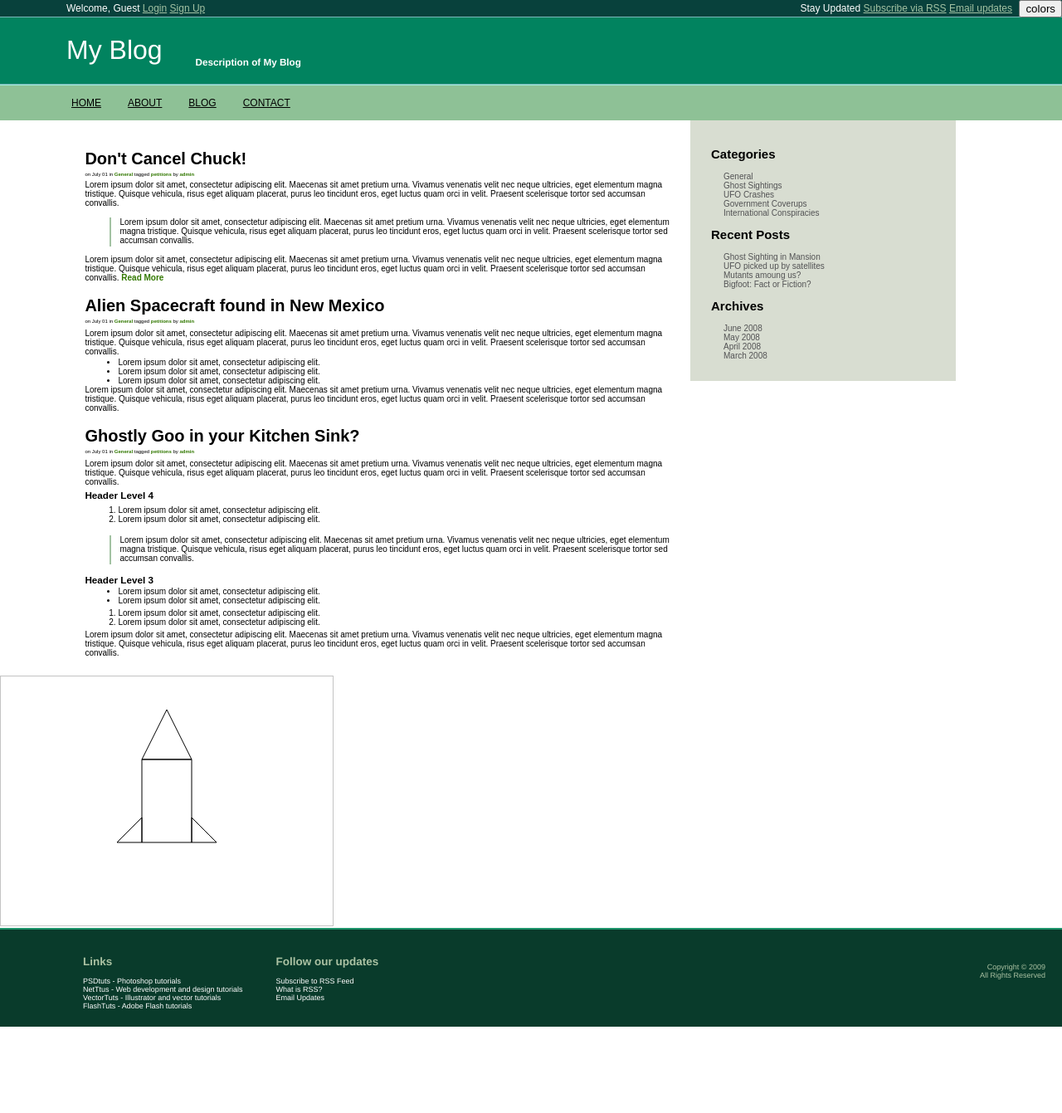
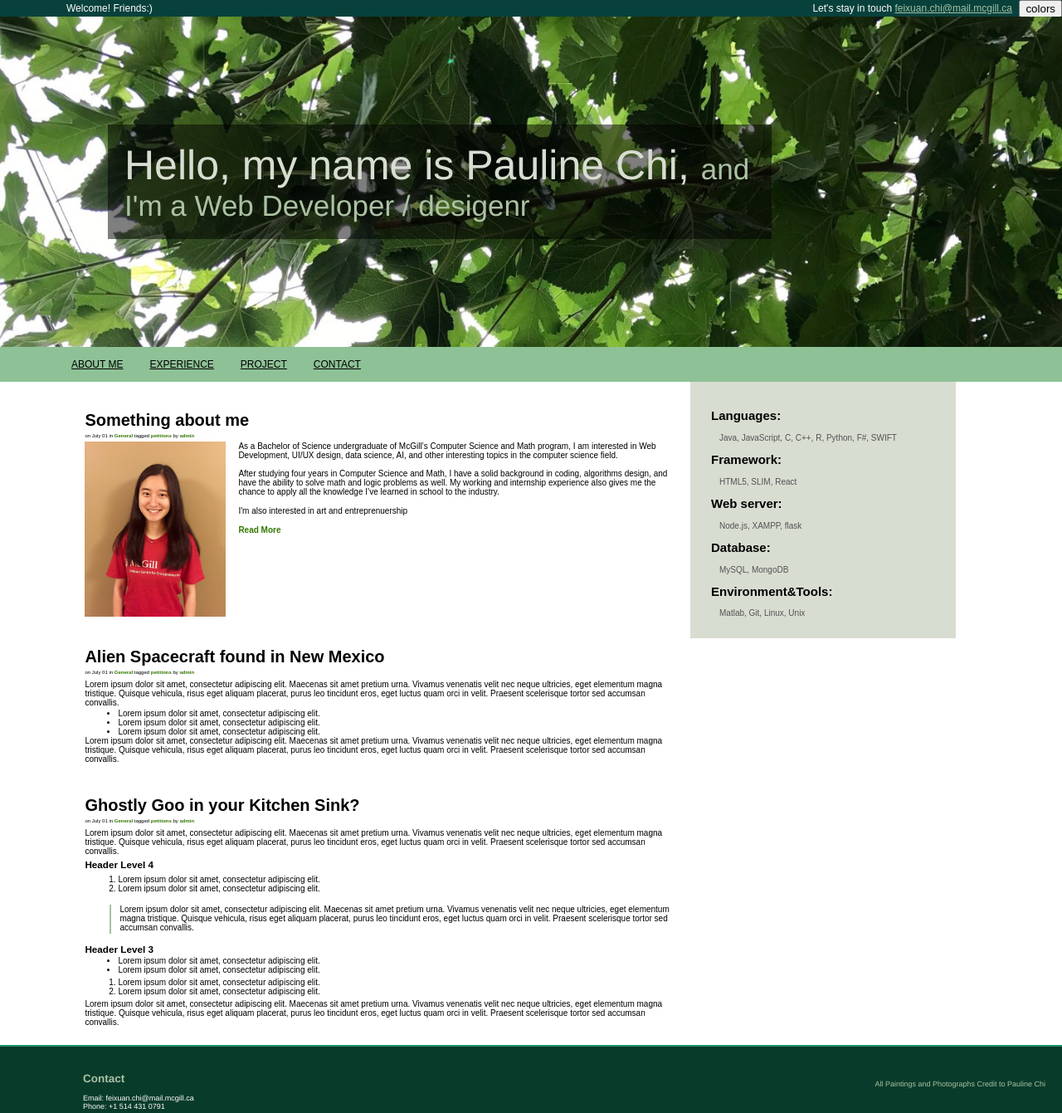
Before and after one commit to paulinechi/paulinechi.github.io, a plain HTML site: page index.html in a window 1280 px wide. Shown: the whole page at 83% size. Before the commit the page ends 1237 px from the top, so only its background shows below. Drawn offline with Linux system fonts and the light colour scheme.

Commit message:
redo personal website, changed basic features and bg pic

```diff
--- a/index.html
+++ b/index.html
@@ -1,91 +1,101 @@
 <!DOCTYPE html>
+<html>
 
-<html>
 <head>
-<title>Hello, my name is Pauline Chi. I'm a Web Developer / Designer </title>
+    <title>My Blog</title>
     <meta charset="utf-8">
     <meta name="viewport" content="width=device-width, intial-scale=1">
     <style>
-*{box-sizing: border-box}
+        * {
+            box-sizing: border-box
+        }
 
-body{
+        body {
             margin: 0;
-    font-size:62.5%;
+            font-size: 62.5%;
         }
 
         /* Style the header */
+
         .header {
-    background-color: #01835f;
-    padding: 80px;
+            padding: 130px;
+            background-image: url("personal_website_pictures/1761046444.jpg");
+            height: 100%;
             text-align: left;
             font-family: Helvetica;
-    overflow:hidden;
-    padding: 0;
-    border-bottom: 1px solid #7ab7b7;
-    position:relative;
+            overflow: hidden;
+            background-size: cover;
+            position: relative;
         }
 
-.header h1{
-    font-weight:normal;
-    font-size: xx-large;
-}
 
-.headerL {
-    float:left;
-    padding-left: 80px;
-    vertical-align:middle;
-}
+        .header .content {
 
-.headerR {
-    vertical-align:middle;
-    float:left;
-    padding-top:2.75%;
-    padding-left: 40px;
+            bottom: 20%;
+            background: rgba(0, 0, 0, 0.5);
+            /* Black background with transparency */
+            max-width: 800px;
+            padding: 20px;
+            margin-left: 0px;
+
+
         }
 
         .aboveHeader {
             background-color: #08413c;
-    text-align:center;
-    font-size:1.2em;
-    overflow:hidden;
-    font-family: arial,sans-serif;
-    border-bottom: 1px solid #7ab7b7;
-    padding-bottom:3px;
-    padding-top:3px;
+            text-align: center;
+            font-size: 1.2em;
+            overflow: hidden;
+            font-family: arial, sans-serif;
+            padding-bottom: 3px;
+            padding-top: 3px;
         }
 
-.aboHeaderL{
+        .aboHeaderL {
             float: left;
-    overflow:hidden;
+            overflow: hidden;
             padding-left: 80px;
         }
 
-.aboHeaderR{
+        .aboHeaderR {
             float: right;
-    padding-right:60px;
+            padding-right: 60px;
+        }
+
+        img {
+            float: left;
+
+        }
+
+        .para1 {
+
+            overflow: auto;
+
         }
 
 
         /* Style the top navigation bar */
+
         .topnav {
             overflow: hidden;
             background-color: #8ec196;
-        font-family: arial,sans-serif;
+            font-family: arial, sans-serif;
             padding-left: 70px;
-        font-size:1.2em;
-        border-top: 1px solid #9cebda;
+            font-size: 1.2em;
         }
 
         /* Style the topnav links */
+
         .topnav a {
             float: left;
             display: block;
-        color:#000000;
+            color: #000000;
             text-align: center;
             padding: 14px 16px;
         }
 
         /* Change color on hover */
+
         .topnav a:hover {
             background-color: #ddd;
             color: black;
@@ -93,86 +103,88 @@ body{
 
 
         /* Create 2 unequal columns that floats next to each other */
+
         /* Left column */
+
         .left {
             width: 65%;
-        float:left;
+            float: left;
             padding-left: 8%;
             padding-right: 1%;
-        font-family: arial,sans-serif;
-        font-size:x-small;
+            font-family: arial, sans-serif;
+            font-size: x-small;
             padding-top: 20px;
         }
+
         .right {
             width: 25%;
-        background-color:#d8ddd1;
+            background-color: #d8ddd1;
             float: left;
-        padding-right:5%;
-        font-family: arial,sans-serif;
-        font-weight:normal;
-        font-size:x-small;
+            padding-right: 5%;
+            font-family: arial, sans-serif;
+            font-weight: normal;
+            font-size: x-small;
             padding-left: 25px;
-        padding-bottom:25px;
+            padding-bottom: 25px;
             padding-top: 20px;
         }
-    header h1 {
-        color:#ffffff;
-    }
-    header h3 {
-    color:#ffffff;
+
+        .row h1 {
+            margin: 0;
+            padding-bottom: 4px;
+            padding-top: 15px;
         }
 
-    .row h1{
-        margin:0;
-        padding-bottom:4px;
-        padding-top:15px;
-    }
-    .row h3{
-        margin:0;
-        padding-bottom:2px;
-        padding-top:2px;
+        .row h3 {
+            margin: 0;
+            padding-bottom: 2px;
+            padding-top: 2px;
         }
 
-    .subti{
-        font-size:50%;
-        margin:0;
-        padding-bottom:4px;
+        .subti {
+            font-size: 50%;
+            margin: 0;
+            padding-bottom: 4px;
         }
-    .row p{
-        margin:0;
-        padding-bottom:2px;
+
+        .row p {
+            margin: 0;
+            padding-bottom: 2px;
         }
-    .row ol{
-        margin:0;
-        padding-top:4px;
-        padding-bottom:4px;
+
+        .row ol {
+            margin: 0;
+            padding-top: 4px;
+            padding-bottom: 4px;
         }
-    .row ul{
-        margin:0;
+
+        .row ul {
+            margin: 0;
         }
 
         /* Clear floats after the columns */
+
         .row:after {
             content: "";
             display: table;
             clear: both;
             padding-left: 80px;
-        padding-right:20px;
-        padding-bottom:20px;
+            padding-right: 20px;
+            padding-bottom: 20px;
         }
-    .left a{
+
+        .left a {
             color: #327800;
             font-weight: bold;
             text-decoration: none;
         }
 
-.right ul li a{
+        .right ul li a {
             text-decoration: none;
             color: #525254;
-
         }
 
-.footer ul li a{
+        .footer ul li a {
             text-decoration: none;
             color: #fff;
         }
@@ -180,140 +192,178 @@ body{
         ul.demo {
             list-style-type: none;
             margin: 0;
-        padding-left: 15px;
+            padding-left: 10px;
         }
+
         ul.demo2 {
             list-style-type: none;
             margin: 0;
-        padding-left:0px;
+            padding-left: 0px;
         }
-    .blockquote{
-        margin-top:10px;
-        margin-bottom:10px;
-        margin-left:30px;
-        padding-left:10px;
+
+        .blockquote {
+            margin-top: 10px;
+            margin-bottom: 10px;
+            margin-left: 30px;
+            padding-left: 10px;
             border-left: 2px solid #a3c2a3;
         }
 
         /*footer*/
+
         .footer {
-        background:#093b2b;
+            background: #093b2b;
             padding: 20px;
             text-align: left;
             font-family: Helvetica;
-        overflow:hidden;
-        color:#FFFFFF;
-        font-size:xx-small;
-        border-top:2px solid #1e956c;
+            overflow: hidden;
+            color: #FFFFFF;
+            font-size: xx-small;
+            border-top: 2px solid #1e956c;
         }
-    footer h2{
-        color:#abc2a3;
+
+        footer h2 {
+            color: #abc2a3;
         }
 
         .link {
-        float:left;
+            float: left;
             padding-left: 80px;
         }
+
         .update {
-        float:left;
+            float: left;
             padding: 0;
             padding-left: 40px;
         }
+
         .copyright {
-        float:right;
+            float: right;
             text-align: right;
-        padding-top:20px;
+            padding-top: 20px;
             padding-left: 80px;
-        color:#abc2a3
+            color: #abc2a3
         }
 
 
-    .button{
+        .button {
             float: right;
             position: absolute;
-        right:0px;
+            right: 0px;
         }
-
     </style>
 </head>
 
 
 <body>
 
-    <div class ="button" >
+    <div class="button">
         <button onclick="colors()"> colors </button>
     </div>
 
-    <div class="aboveHeader" id ="aboTcolors">
+    <div class="aboveHeader" id="aboTcolors">
         <div class="aboHeaderL" style="color:white">
-             Welcome, Guest
-                <a href="#" style="color:#a3c2a3">  Login</a>
-                <a href="#" style="color:#a3c2a3">Sign Up</a>
+            Welcome! Friends:)
         </div>
 
         <div class="aboHeaderR" style="color:white">
-                Stay Updated
-                <a href="#" style="color:#a3c2a3">Subscribe via RSS</a>
-                <a href="#" style="color:#a3c2a3">Email updates</a>
+            Let's stay in touch
+            <a href="#" style="color:#a3c2a3">feixuan.chi@mail.mcgill.ca</a>
         </div>
     </div>
 
 
-    <div class="header" class="container" id="headercolor" img src="1259108154.jpg">
-        <div class="headerL">
-            <h1 style="color:white">My Blog</h1>
-        </div>
-        <div class="headerR">
-            <h3 style="color:white" > Description of My Blog</h3>
+    <div class="header" id="headercolor">
+        <div class="content">
+            <header1 style="font-size:50px; color:#d8ddd1 "> Hello, my name is Pauline Chi, </header1>
+            <header2 style="font-size:35px; color:#abc2a3 "> and I'm a Web Developer / desigenr </header1>
         </div>
     </div>
 
     <div class="topnav" id="navbar">
-    <a href="#">HOME</a>
-    <a href="#">ABOUT</a>
-    <a href="#">BLOG</a>
+        <a href="#">ABOUT ME</a>
+        <a href="#">EXPERIENCE</a>
+        <a href="#">PROJECT</a>
         <a href="#">CONTACT </a>
     </div>
 
     <div class="row">
 
         <div class="left">
-        <h1>Don't Cancel Chuck!</h1>
-        <div class = "subti">
-            on July 01 in <a href="#">General</a> tagged <a href="#">petitions</a> by <a href="#">admin</a>
+
+            <h1>Something about me</h1>
+            <div class="subti">
+                on July 01 in
+                <a href="#">General</a> tagged
+                <a href="#">petitions</a> by
+                <a href="#">admin</a>
             </div>
-        <p>Lorem ipsum dolor sit amet, consectetur adipiscing elit. Maecenas sit amet pretium urna. Vivamus venenatis velit nec neque ultricies, eget elementum magna tristique. Quisque vehicula, risus eget aliquam placerat, purus leo tincidunt eros, eget luctus quam orci in velit. Praesent scelerisque tortor sed accumsan convallis.
+
+            <div class="para1">
+                <p>
+                    <img src="personal_website_pictures/dobson_profile.jpg" style="width:170px;margin-right:15px;"> As a Bachelor of Science undergraduate of McGill’s Computer Science and Math program, I am interested
+                    in Web Development, UI/UX design, data science, AI, and other interesting topics in the computer science
+                    field.
+                    </br>
+                    </br>
+                    After studying four years in Computer Science and Math, I have a solid background in coding, algorithms design, and have
+                    the ability to solve math and logic problems as well. My working and internship experience also gives
+                    me the chance to apply all the knowledge I’ve learned in school to the industry.
                 </p>
 
 
                 <div class="blockquote">
-            <p>Lorem ipsum dolor sit amet, consectetur adipiscing elit. Maecenas sit amet pretium urna. Vivamus venenatis velit nec neque ultricies, eget elementum magna tristique. Quisque vehicula, risus eget aliquam placerat, purus leo tincidunt eros, eget luctus quam orci in velit. Praesent scelerisque tortor sed accumsan convallis. </p>
+                    <p> I'm also interested in art and entreprenuership </p>
                 </div>
 
-        <p>Lorem ipsum dolor sit amet, consectetur adipiscing elit. Maecenas sit amet pretium urna. Vivamus venenatis velit nec neque ultricies, eget elementum magna tristique. Quisque vehicula, risus eget aliquam placerat, purus leo tincidunt eros, eget luctus quam orci in velit. Praesent scelerisque tortor sed accumsan convallis.
+                <p>
                     <a href="#"> Read More</a>
                 </p>
 
+            </div>
+
+            </br>
+            </br>
+
+
             <h1>Alien Spacecraft found in New Mexico </h1>
             <div class="subti">
-            <p>on July 01 in <a href="#">General</a> tagged <a href="#">petitions</a> by <a href="#">admin</a></p>
+                <p>on July 01 in
+                    <a href="#">General</a> tagged
+                    <a href="#">petitions</a> by
+                    <a href="#">admin</a>
+                </p>
             </div>
-        <p>Lorem ipsum dolor sit amet, consectetur adipiscing elit. Maecenas sit amet pretium urna. Vivamus venenatis velit nec neque ultricies, eget elementum magna tristique. Quisque vehicula, risus eget aliquam placerat, purus leo tincidunt eros, eget luctus quam orci in velit. Praesent scelerisque tortor sed accumsan convallis.</p>
+            <p>Lorem ipsum dolor sit amet, consectetur adipiscing elit. Maecenas sit amet pretium urna. Vivamus venenatis velit
+                nec neque ultricies, eget elementum magna tristique. Quisque vehicula, risus eget aliquam placerat, purus
+                leo tincidunt eros, eget luctus quam orci in velit. Praesent scelerisque tortor sed accumsan convallis.</p>
             <ul>
                 <li> Lorem ipsum dolor sit amet, consectetur adipiscing elit. </li>
                 <li>Lorem ipsum dolor sit amet, consectetur adipiscing elit. </li>
                 <li>Lorem ipsum dolor sit amet, consectetur adipiscing elit. </li>
             </ul>
+           <p>Lorem ipsum dolor sit amet, consectetur adipiscing elit. Maecenas sit amet pretium urna. Vivamus venenatis velit
+                nec neque ultricies, eget elementum magna tristique. Quisque vehicula, risus eget aliquam placerat, purus
+                leo tincidunt eros, eget luctus quam orci in velit. Praesent scelerisque tortor sed accumsan convallis.</p>
+
+
+            </br>
+            </br>
 
 
 
-        <p>Lorem ipsum dolor sit amet, consectetur adipiscing elit. Maecenas sit amet pretium urna. Vivamus venenatis velit nec neque ultricies, eget elementum magna tristique. Quisque vehicula, risus eget aliquam placerat, purus leo tincidunt eros, eget luctus quam orci in velit. Praesent scelerisque tortor sed accumsan convallis.</p>
 
             <h1>Ghostly Goo in your Kitchen Sink? </h1>
             <div class="subti">
-            <p>on July 01 in <a href="#">General</a> tagged <a href="#">petitions</a> by <a href="#">admin</a></p>
+                <p>on July 01 in
+                    <a href="#">General</a> tagged
+                    <a href="#">petitions</a> by
+                    <a href="#">admin</a>
+                </p>
             </div>
-        <p>Lorem ipsum dolor sit amet, consectetur adipiscing elit. Maecenas sit amet pretium urna. Vivamus venenatis velit nec neque ultricies, eget elementum magna tristique. Quisque vehicula, risus eget aliquam placerat, purus leo tincidunt eros, eget luctus quam orci in velit. Praesent scelerisque tortor sed accumsan convallis.</p>
+            <p>Lorem ipsum dolor sit amet, consectetur adipiscing elit. Maecenas sit amet pretium urna. Vivamus venenatis velit
+                nec neque ultricies, eget elementum magna tristique. Quisque vehicula, risus eget aliquam placerat, purus
+                leo tincidunt eros, eget luctus quam orci in velit. Praesent scelerisque tortor sed accumsan convallis.</p>
             <h3 class="headerL4">Header Level 4</h3>
             <ol>
                 <li>Lorem ipsum dolor sit amet, consectetur adipiscing elit. </li>
@@ -321,7 +371,9 @@ body{
             </ol>
 
             <div class="blockquote">
-            <p>Lorem ipsum dolor sit amet, consectetur adipiscing elit. Maecenas sit amet pretium urna. Vivamus venenatis velit nec neque ultricies, eget elementum magna tristique. Quisque vehicula, risus eget aliquam placerat, purus leo tincidunt eros, eget luctus quam orci in velit. Praesent scelerisque tortor sed accumsan convallis.</p>
+                <p>Lorem ipsum dolor sit amet, consectetur adipiscing elit. Maecenas sit amet pretium urna. Vivamus venenatis
+                    velit nec neque ultricies, eget elementum magna tristique. Quisque vehicula, risus eget aliquam placerat,
+                    purus leo tincidunt eros, eget luctus quam orci in velit. Praesent scelerisque tortor sed accumsan convallis.</p>
             </div>
 
 
@@ -335,90 +387,63 @@ body{
                 <li>Lorem ipsum dolor sit amet, consectetur adipiscing elit. </li>
             </ol>
 
-        <p>Lorem ipsum dolor sit amet, consectetur adipiscing elit. Maecenas sit amet pretium urna. Vivamus venenatis velit nec neque ultricies, eget elementum magna tristique. Quisque vehicula, risus eget aliquam placerat, purus leo tincidunt eros, eget luctus quam orci in velit. Praesent scelerisque tortor sed accumsan convallis.</p>
+            <p>Lorem ipsum dolor sit amet, consectetur adipiscing elit. Maecenas sit amet pretium urna. Vivamus venenatis velit
+                nec neque ultricies, eget elementum magna tristique. Quisque vehicula, risus eget aliquam placerat, purus
+                leo tincidunt eros, eget luctus quam orci in velit. Praesent scelerisque tortor sed accumsan convallis.</p>
 
 
         </div>
         <div class="right" id="rowR">
-        <h2>Categories</h2>
+            <h2>Languages:</h2>
             <ul class="demo">
-            <li> <a href="#">General </a> </li>
-            <li> <a href="#">Ghost Sightings </a> </li>
-            <li> <a href="#">UFO Crashes</a></li>
-            <li> <a href="#">Government Coverups</a></li>
-            <li> <a href="#">International Conspiracies</a></li>
+                <li>
+                    <a href="#">Java, JavaScript, C, C++, R, Python, F#, SWIFT
+                    </a>
+                </li>
             </ul>
 
-        <h2>Recent Posts</h2>
+            <h2>Framework:</h2>
             <ul class="demo">
-            <li>  <a href="#">  Ghost Sighting in Mansion</a></li>
-            <li>  <a href="#">  UFO picked up by satellites</a></li>
-            <li>  <a href="#">  Mutants amoung us?</a></li>
-            <li>  <a href="#">  Bigfoot: Fact or Fiction?</a></li>
+                <li>
+                    <a href="#"> HTML5, SLIM, React</a>
+                </li>
+
             </ul>
 
-        <h2>Archives</h2>
+            <h2>Web server:</h2>
             <ul class="demo">
-            <li><a href="#">    June 2008</a></li>
-            <li><a href="#">    May 2008</a></li>
-            <li><a href="#">    April 2008</a></li>
-            <li><a href="#">   March 2008</a></li>
+                <li>
+                    <a href="#"> Node.js, XAMPP, flask</a>
+                </li>
+
             </ul>
+
+            <h2>Database:</h2>
+            <ul class="demo">
+                <li>
+                    <a href="#"> MySQL, MongoDB</a>
+                </li>
+            </ul>
+
+            <h2> Environment&Tools: </h2>
+            <ul class="demo">
+                <li>
+                    <a href="#">Matlab, Git, Linux, Unix</a>
+                </li>
+            </ul>
+
         </div>
     </div>
 
 
-<body onload="draw();">
-<canvas id="myCanvas" width="400" height="300"
-    style="border:1px solid #c3c3c3;">
-    Your browser does not support the canvas element.
-</canvas>
-</body>
+
 
     <script>
-    function draw(){
-        var canvas = document.getElementById("myCanvas");
-        if (myCanvas.getContext){
-            var ctx = myCanvas.getContext('2d');
 
-            ctx.beginPath();
-            ctx.moveTo(200, 40);
-            ctx.lineTo(170, 100);
-            ctx.lineTo(230, 100);
-            ctx.closePath();
-            ctx.stroke();
-
-            ctx.beginPath();
-            ctx.moveTo(170, 100);
-            ctx.lineTo(230, 100);
-            ctx.lineTo(230, 200);
-            ctx.lineTo(170, 200);
-            ctx.closePath();
-            ctx.stroke();
-
-            /*left triangle*/
-            ctx.beginPath();
-            ctx.moveTo(170, 200);
-            ctx.lineTo(170, 170);
-            ctx.lineTo(140, 200);
-            ctx.closePath();
-            ctx.stroke();
-
-            /*right triangle*/
-            ctx.beginPath();
-            ctx.moveTo(230, 200);
-            ctx.lineTo(230, 170);
-            ctx.lineTo(260, 200);
-            ctx.closePath();
-            ctx.stroke();
-        }
-    }
-
-
-function colors(){
+        function colors() {
             var color;
             var color = prompt("Please choose a color (blue or orange) you want to switch to.");
-    if (color == "blue"){
+            if (color == "blue") {
                 // above title
                 document.getElementById("aboTcolors").style.backgroundColor = "#667292";
                 // title
@@ -430,7 +455,7 @@ function colors(){
                 // row right
                 document.getElementById("rowR").style.backgroundColor = "#f1e3dd";
             }
-    else if(color == "orange"){
+            else if (color == "orange") {
                 // above title
                 document.getElementById("aboTcolors").style.backgroundColor = "#e0876a";
                 // title
@@ -442,7 +467,7 @@ function colors(){
                 // row right
                 document.getElementById("rowR").style.backgroundColor = "#fbefcc";
             }
-    else{
+            else {
                 prompt("You can only choose from blue or pink, please click ok and try again.");
                 return false;
             }
@@ -452,28 +477,22 @@ function colors(){
 
     <footer class="footer" id="footer">
         <div class="link">
-        <h2>Links</h2>
+            <h2>Contact </h2>
             <ul class="demo2">
-            <li><a href="#"> PSDtuts - Photoshop tutorials</a> </li>
-            <li><a href="#">NetTtus - Web development and design tutorials</a></li>
-            <li><a href="#">VectorTuts - Illustrator and vector tutorials</a></li>
-            <li><a href="#">FlashTuts - Adobe Flash tutorials</a></li>
-        </ul>
-    </div>
+                <li>
+                    <a>Email: feixuan.chi@mail.mcgill.ca</a>
+                </li>
+                <li>
+                    <a>Phone: +1 514 431 0791</a>
+                </li>
 
-    <div class="update">
-        <h2>Follow our updates</h2>
-        <ul class="demo2">
-            <li><a href="#">Subscribe to RSS Feed</a> </li>
-            <li><a href="#">What is RSS?</a></li>
-            <li><a href="#">Email Updates</a></li>
             </ul>
         </div>
 
         <div class="copyright">
             <ul class="demo2">
-            <li> Copyright &#169 2009 </li>
-            <li>All Rights Reserved</li>
+
+                <li>All Paintings and Photographs Credit to Pauline Chi</li>
             </ul>
         </div>
     </footer>
@@ -481,4 +500,5 @@ function colors(){
 
 
 </body>
+
 </html>
```
Also changed, not shown: personal_website_pictures/dobson_profile.jpg (added). Lines whose indentation alone changed are shown as unchanged.
